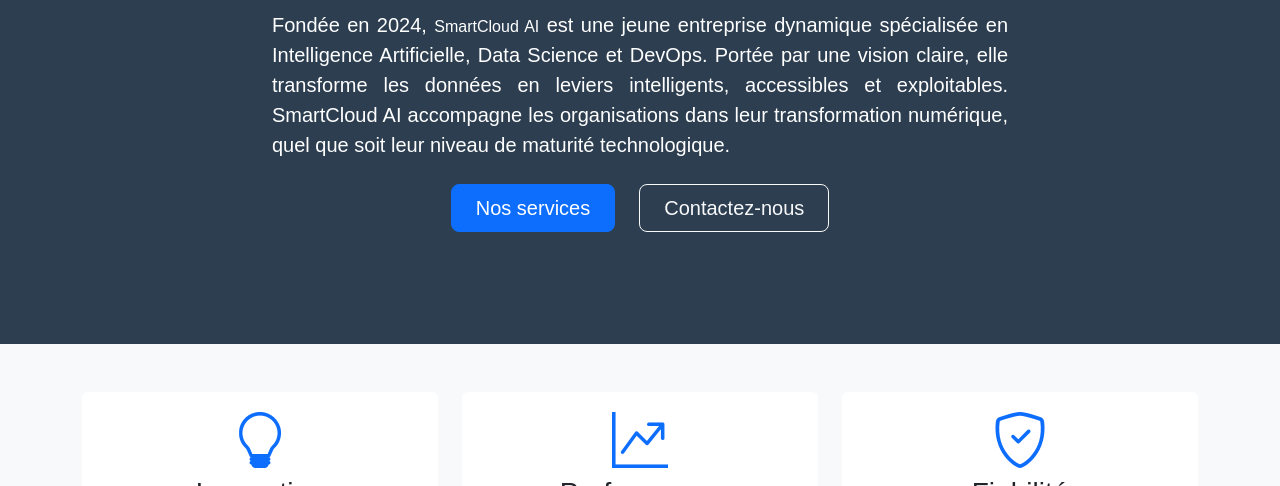
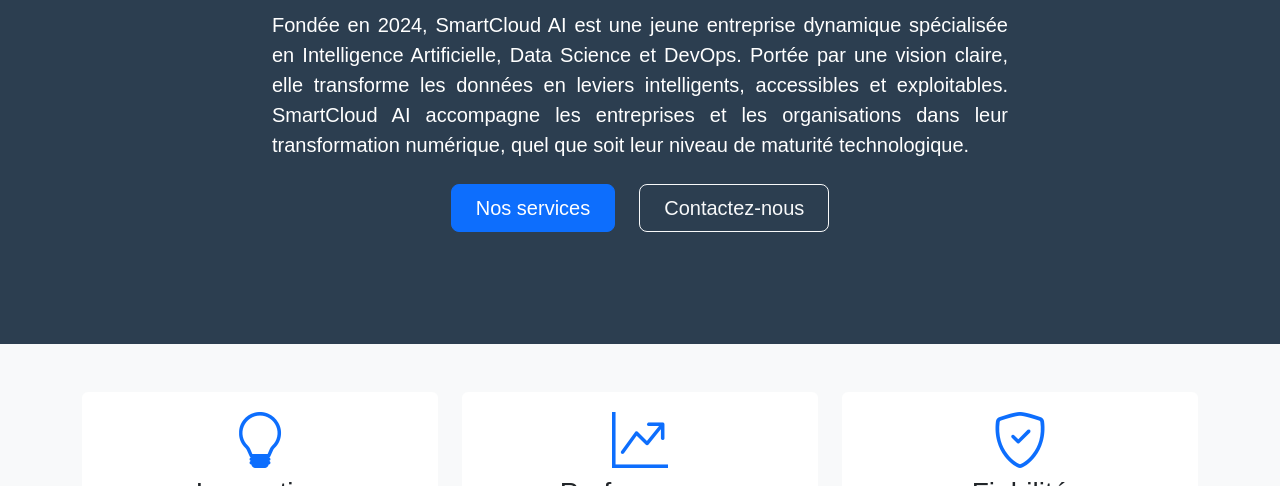
Before and after one commit to SDKisito/smartcloud-ai.github.io, a plain HTML site: page index.html in a window 1280 px wide. Shown: the part 614-1100 px from the top of the page. Drawn offline with nearby package versions, Linux system fonts and the light colour scheme; a web font is replaced by a local one.

Commit message:
Update index.html

```diff
--- a/index.html
+++ b/index.html
@@ -80,7 +80,7 @@
                     <img src="assets/img/logo.png" alt="SmartCloud AI - Experts en IA et Data Science" class="mb-4" height="200" width="400" loading="eager">
                     <h1 class="display-4 fw-bold mb-3">VOTRE DATA, NOTRE SCIENCE</h1>
                     <h2 class="display-6 mb-4">VOTRE SUCCÈS, NOTRE MISSION !</h2>
-                    <p class="lead mb-4">Fondée en 2024, <strong>SmartCloud AI</strong> est une jeune entreprise dynamique spécialisée en Intelligence Artificielle, Data Science et DevOps. Portée par une vision claire, elle transforme les données en leviers intelligents, accessibles et exploitables. SmartCloud AI accompagne les organisations dans leur transformation numérique, quel que soit leur niveau de maturité technologique.</p>
+                    <p class="lead mb-4">Fondée en 2024, SmartCloud AI est une jeune entreprise dynamique spécialisée en Intelligence Artificielle, Data Science et DevOps. Portée par une vision claire, elle transforme les données en leviers intelligents, accessibles et exploitables. SmartCloud AI accompagne les entreprises et les organisations dans leur transformation numérique, quel que soit leur niveau de maturité technologique.</p>
                     <div class="d-grid gap-2 d-sm-flex justify-content-sm-center">
                         <a href="services.html" class="btn btn-primary btn-lg px-4 me-sm-3" aria-label="Découvrir nos services">Nos services</a>
                         <a href="#contact" class="btn btn-outline-light btn-lg px-4" aria-label="Nous contacter">Contactez-nous</a>
```
